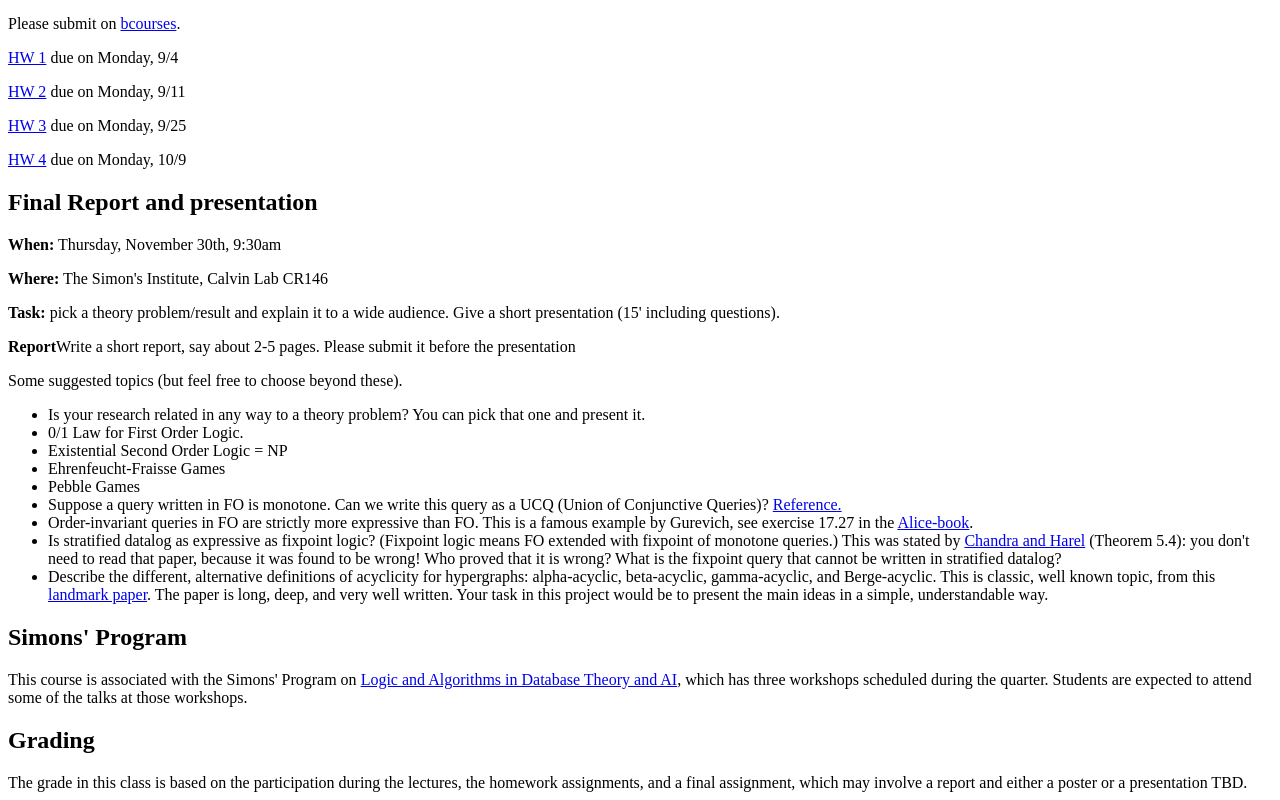
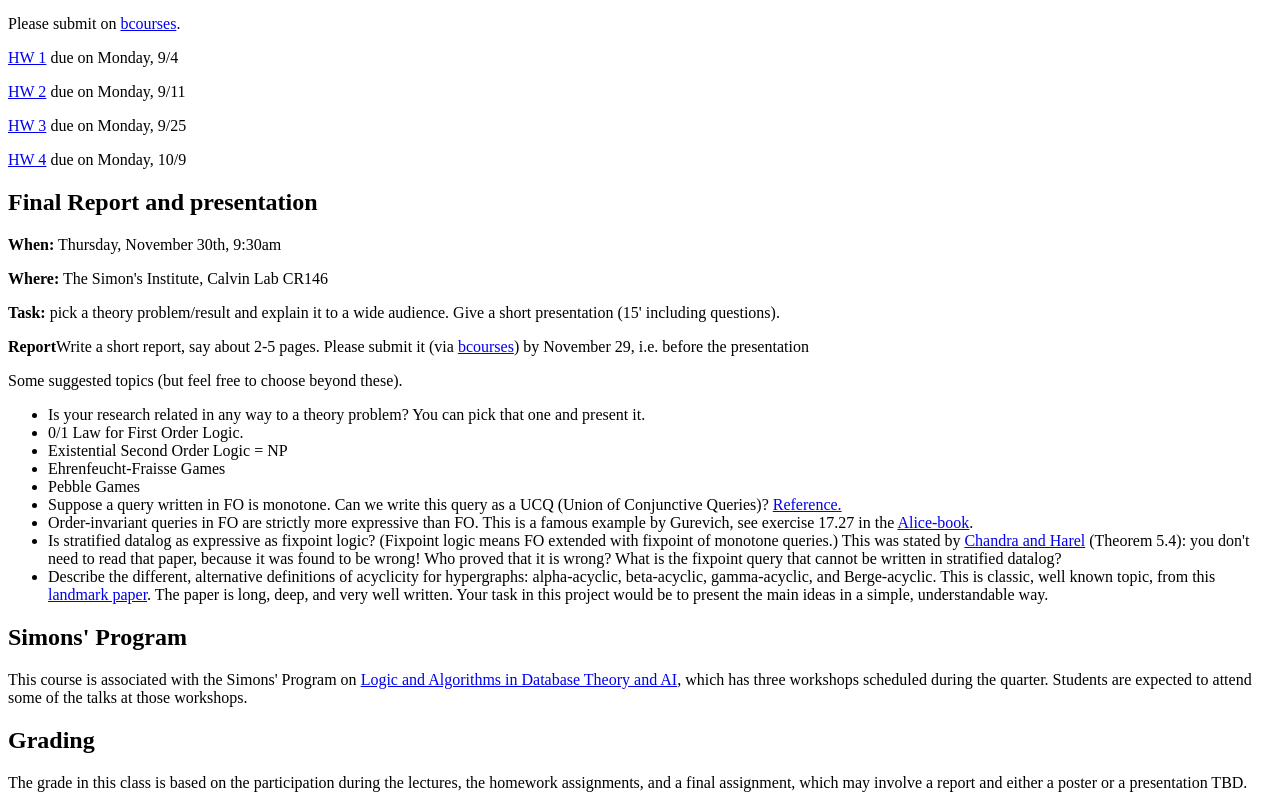
Before and after one commit to Berkeley-CS294-248/Berkeley-CS294-248.github.io, a plain HTML site: page index.html in a window 1280 px wide. Shown: the part 1236-2036 px from the top of the page. Drawn offline with Linux system fonts and the light colour scheme.

Commit message:
updating the website

```diff
--- a/index.html
+++ b/index.html
@@ -115,7 +115,9 @@
   </p>
 
   <p><b>Report</b>Write a short report, say about 2-5 pages.  Please
-    submit it before the presentation</p>
+    submit it
+    (via <a href="https://bcourses.berkeley.edu/courses/1527928">bcourses</a>)
+    by November 29, i.e. before the presentation</p>
 
   <p>Some suggested topics (but feel free to choose beyond these).
 
```
